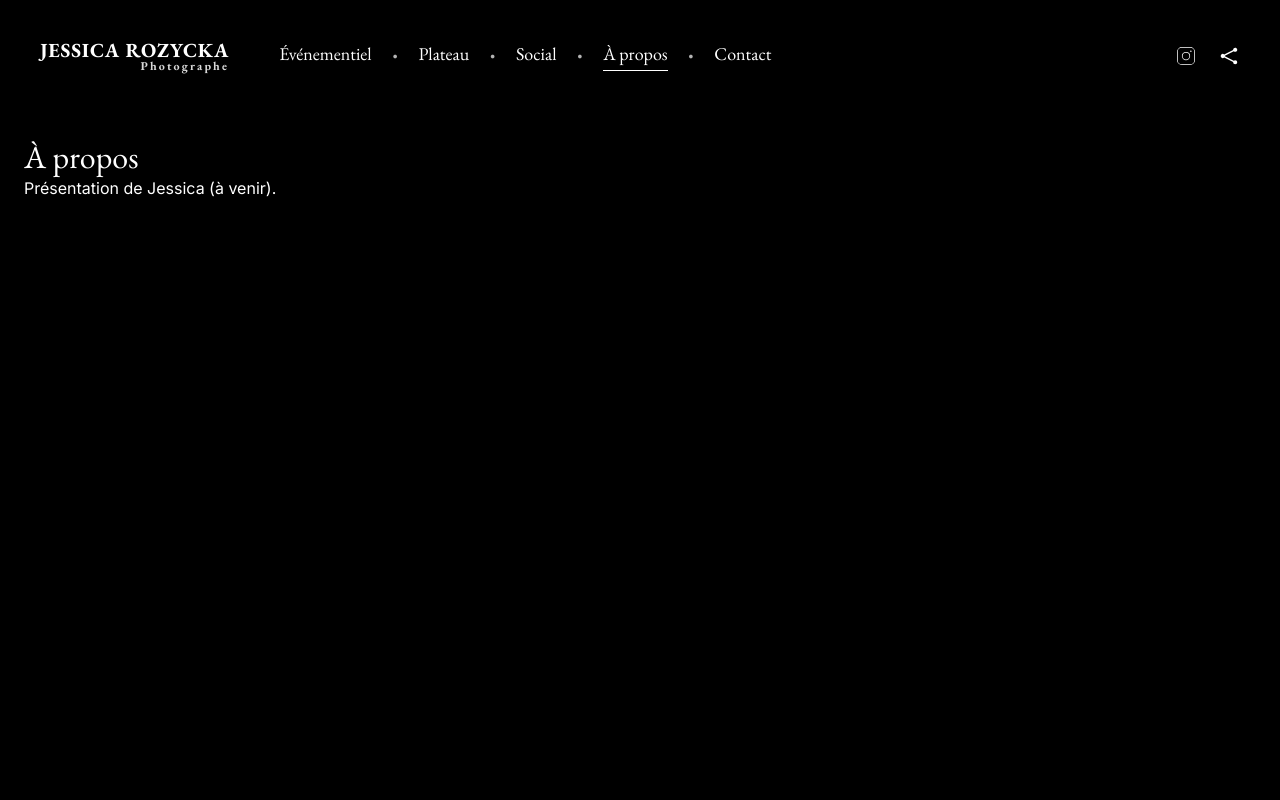
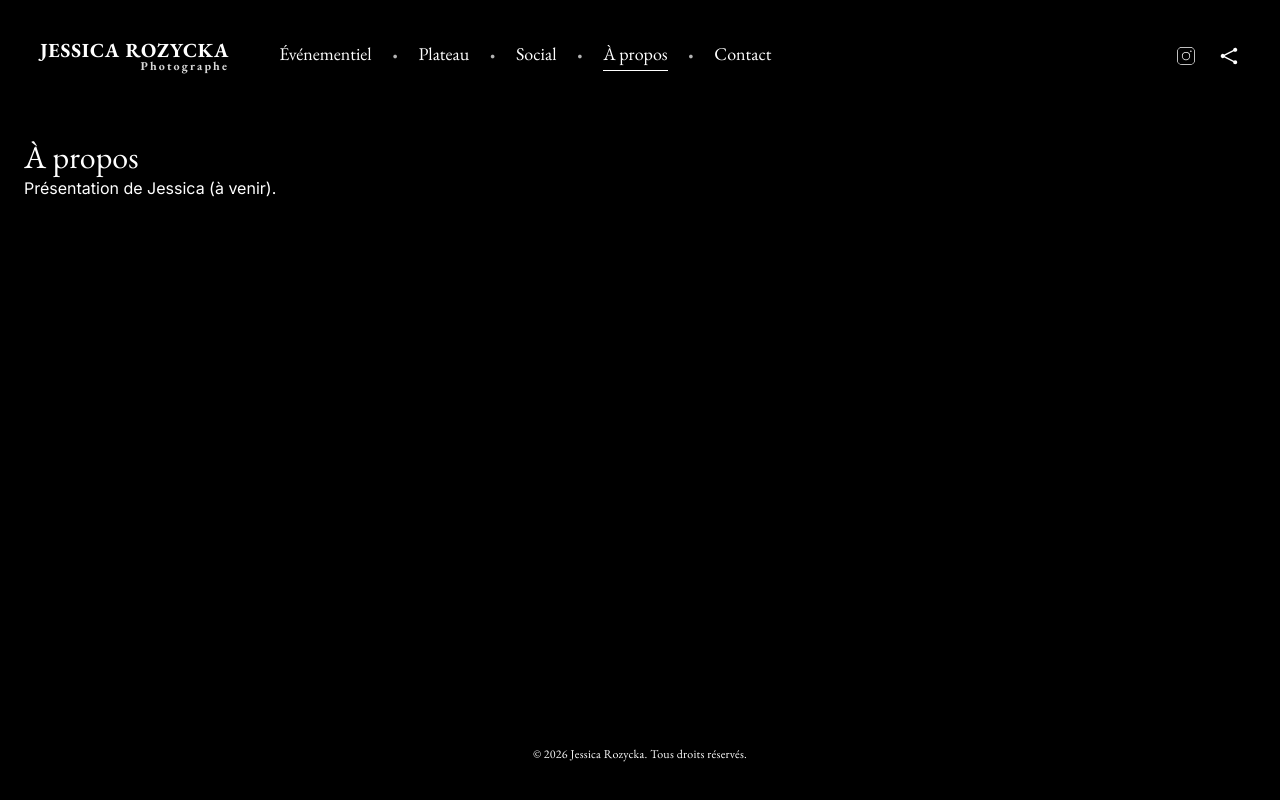
Before and after one commit to El-ia/portfolio-jessica-photographe, a Next.js app in the folder jessica-portfolio/: page /a-propos in a window 1280 px wide. Built offline with nearby package versions, Linux system fonts and the light colour scheme.

Commit message:
add footer

```diff
--- a/jessica-portfolio/src/app/globals.css
+++ b/jessica-portfolio/src/app/globals.css
@@ -13,10 +13,26 @@
   padding: 0;
 }
 
+/* --------------------
+   Page sizing + sticky footer
+-------------------- */
+
 html,
 body {
+  height: 100%;
   max-width: 100vw;
   overflow-x: hidden;
+}
+
+body {
+  min-height: 100vh;
+  display: flex;
+  flex-direction: column;
+}
+
+/* main grows to push footer to the bottom */
+main {
+  flex: 1;
 }
 
 /* --------------------
--- a/jessica-portfolio/src/app/layout.tsx
+++ b/jessica-portfolio/src/app/layout.tsx
@@ -1,7 +1,9 @@
 import type { Metadata } from "next";
 import { Inter, EB_Garamond } from "next/font/google";
 import "./globals.css";
+
 import { Header } from "@/components/Header/Header";
+import { Footer } from "@/components/Footer/Footer";
 
 const inter = Inter({
   subsets: ["latin"],
@@ -23,13 +25,21 @@ export const metadata: Metadata = {
   },
 };
 
-export default function RootLayout({ children }: { children: React.ReactNode }) {
+export default function RootLayout({
+  children,
+}: {
+  children: React.ReactNode;
+}) {
   return (
     <html lang="fr">
-      {/* These classes inject the CSS variables for the fonts */}
       <body className={`${inter.variable} ${garamond.variable}`}>
         <Header />
-        <main>{children}</main>
+
+        <main>
+          {children}
+        </main>
+
+        <Footer />
       </body>
     </html>
   );
--- /dev/null
+++ b/jessica-portfolio/src/components/Footer/Footer.module.css
@@ -0,0 +1,15 @@
+.footer {
+    padding: 2.5rem;
+    display: flex;
+    align-items: center;
+    justify-content: center;
+}
+
+.text {
+    font-family: var(--font-garamond);
+    font-size: 12px;
+    letter-spacing: 0.02em;
+    line-height: 1;
+
+    text-align: center;
+}
--- /dev/null
+++ b/jessica-portfolio/src/components/Footer/Footer.tsx
@@ -0,0 +1,13 @@
+import styles from "./Footer.module.css";
+
+export function Footer() {
+  const year = new Date().getFullYear();
+
+  return (
+    <footer className={styles.footer} aria-label="Footer">
+      <p className={styles.text}>
+        © {year} Jessica Rozycka. Tous droits réservés.
+      </p>
+    </footer>
+  );
+}
```
Lines whose indentation alone changed are shown as unchanged.
